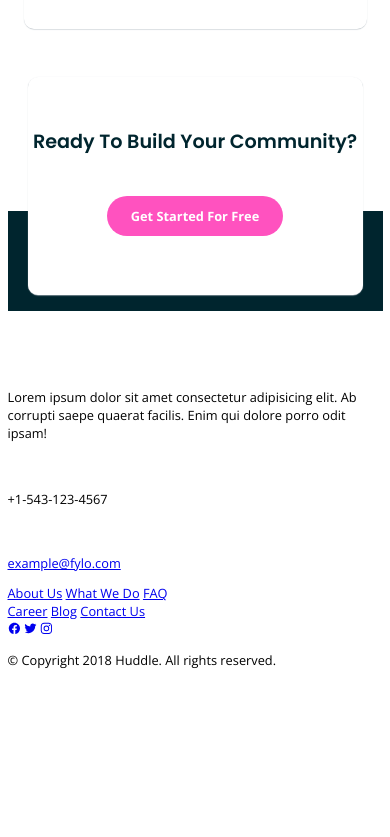
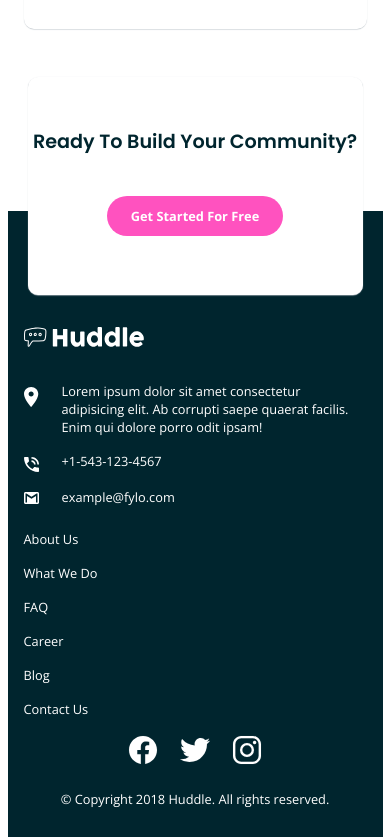
Before and after one commit to StefanBehring/fr-design-exercise, a website built with Vite: page index.html in a window 390 px wide. Shown: the part 1959-2796 px from the top of the page. Before the commit the page ends 2641 px from the top, so only its background shows below. Built offline with nearby package versions, Linux system fonts and the light colour scheme.

Commit message:
Add styling to footer mobile

```diff
--- /dev/null
+++ b/css/components/footer.css
@@ -0,0 +1,55 @@
+footer {
+  background-color: var(--color-very-dark-cyan);
+  color: white;
+  display: flex;
+  flex-direction: column;
+  padding: 1rem;
+}
+
+.footer-logo {
+  margin-bottom: 1.2rem;
+  width: 120px;
+  height: 20px;
+}
+
+.contact {
+  display: grid;
+  grid-template-columns: 30px auto;
+  margin-top: 1rem;
+}
+
+.contact__image {
+  grid-column: 1 / 2;
+  padding: 0.3rem 0 0 0;
+  width: 15px;
+}
+
+.contact__info {
+  padding: 0 0.5rem;
+  margin: 0;
+}
+
+.footer__nav {
+  display: flex;
+  flex-direction: column;
+}
+
+.footer__nav-first {
+  margin-top: 1rem;
+}
+
+.social-media {
+  display: flex;
+  justify-content: center;
+  gap: 20px;
+}
+
+.copyright {
+  text-align: center;
+}
+
+.footer__link {
+  color: white;
+  padding: 0.5rem 0;
+  text-decoration: none;
+}
--- a/css/style.css
+++ b/css/style.css
@@ -2,3 +2,4 @@
 @import './components/header.css';
 @import './components/card.css';
 @import './components/main-to-footer.css';
+@import './components/footer.css';
--- a/index.html
+++ b/index.html
@@ -92,7 +92,7 @@
       </section>
     </main>
     <footer>
-      <img src="design/images/logo-white.svg" alt="logo" />
+      <img class="footer-logo" src="design/images/logo-white.svg" alt="logo" />
       <section class="contact">
         <img
           class="contact__image"
@@ -118,22 +118,30 @@
           src="design/images/icon-email.svg"
           alt="email"
         />
-        <p class="contact__info"><a href="#">example@fylo.com</a></p>
+        <p class="contact__info">
+          <a class="footer__link" href="#">example@fylo.com</a>
+        </p>
       </section>
-      <nav aria-label="navigation" class="footer-nav__one">
-        <a href="#">About Us</a>
-        <a href="#">What We Do</a>
-        <a href="#">FAQ</a>
+      <nav aria-label="navigation" class="footer__nav footer__nav-first">
+        <a class="footer__link" href="#">About Us</a>
+        <a class="footer__link" href="#">What We Do</a>
+        <a class="footer__link" href="#">FAQ</a>
       </nav>
-      <nav aria-label="navigation" class="footer-nav__two">
-        <a href="#">Career</a>
-        <a href="#">Blog</a>
-        <a href="#">Contact Us</a>
+      <nav aria-label="navigation" class="footer__nav footer__nav-second">
+        <a class="footer__link" href="#">Career</a>
+        <a class="footer__link" href="#">Blog</a>
+        <a class="footer__link" href="#">Contact Us</a>
       </nav>
       <section class="social-media">
-        <a href="#"><ion-icon name="logo-facebook"></ion-icon></a>
-        <a href="#"><ion-icon name="logo-twitter"></ion-icon></a>
-        <a href="#"><ion-icon name="logo-instagram"></ion-icon></a>
+        <a class="footer__link" href="#"
+          ><ion-icon size="large" name="logo-facebook"></ion-icon
+        ></a>
+        <a class="footer__link" href="#"
+          ><ion-icon size="large" name="logo-twitter"></ion-icon
+        ></a>
+        <a class="footer__link" href="#"
+          ><ion-icon size="large" name="logo-instagram"></ion-icon
+        ></a>
       </section>
       <p class="copyright">
         &copy; Copyright 2018 Huddle. All rights reserved.
```
